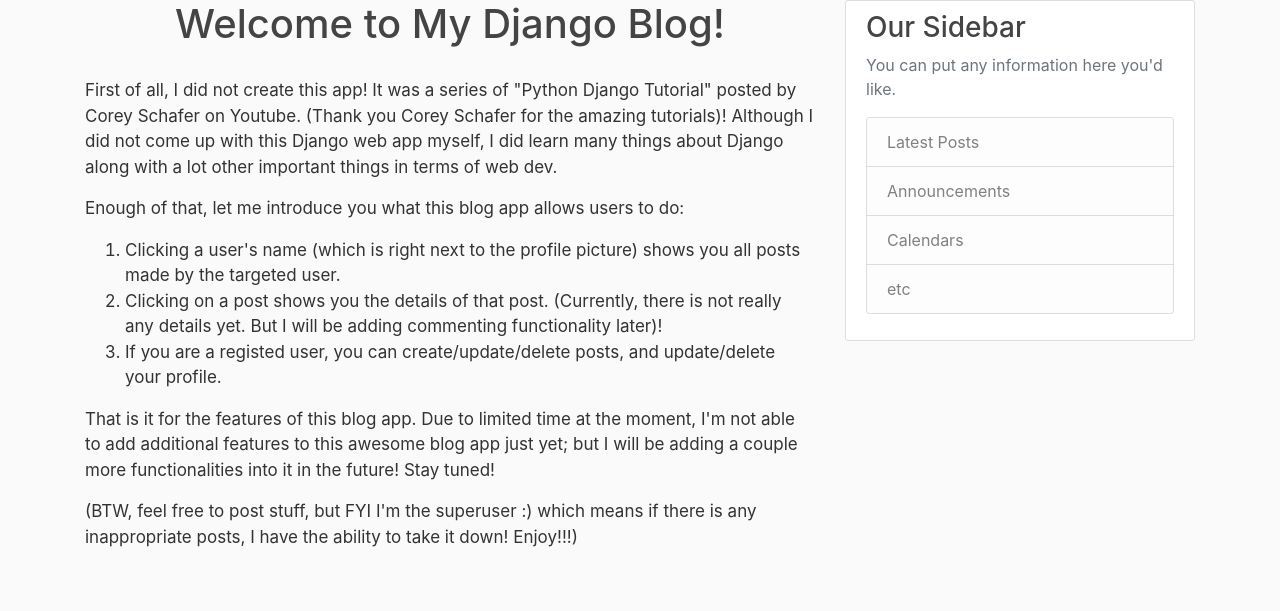
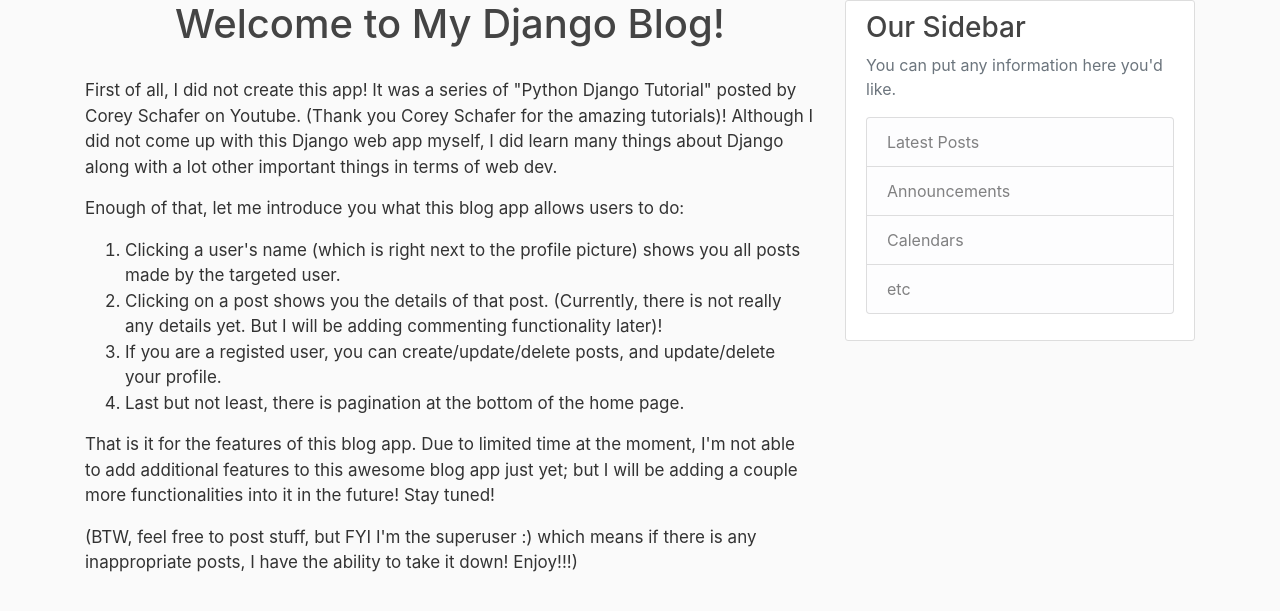
Before and after one commit to ysun62/django-blog, a Django app: page /about/ in a window 1280 px wide. Shown: the part 80-691 px from the top of the page. Run offline with Django 3.2, Linux system fonts and the light colour scheme; some libraries are stand-ins or nearby versions.

Commit message:
added a missing feature to about

```diff
--- a/blog/templates/blog/about.html
+++ b/blog/templates/blog/about.html
@@ -8,6 +8,7 @@
                 <li>Clicking a user's name (which is right next to the profile picture) shows you all posts made by the targeted user.</li>
                 <li>Clicking on a post shows you the details of that post. (Currently, there is not really any details yet. But I will be adding commenting functionality later)!</li>
                 <li>If you are a registed user, you can create/update/delete posts, and update/delete your profile.</li>
+                <li>Last but not least, there is pagination at the bottom of the home page.</li>
             </ol>
         </p>
         <p>That is it for the features of this blog app. Due to limited time at the moment, I'm not able to add additional features to this awesome blog app just yet; but I will be adding a couple more functionalities into it in the future! Stay tuned!</p>
```
